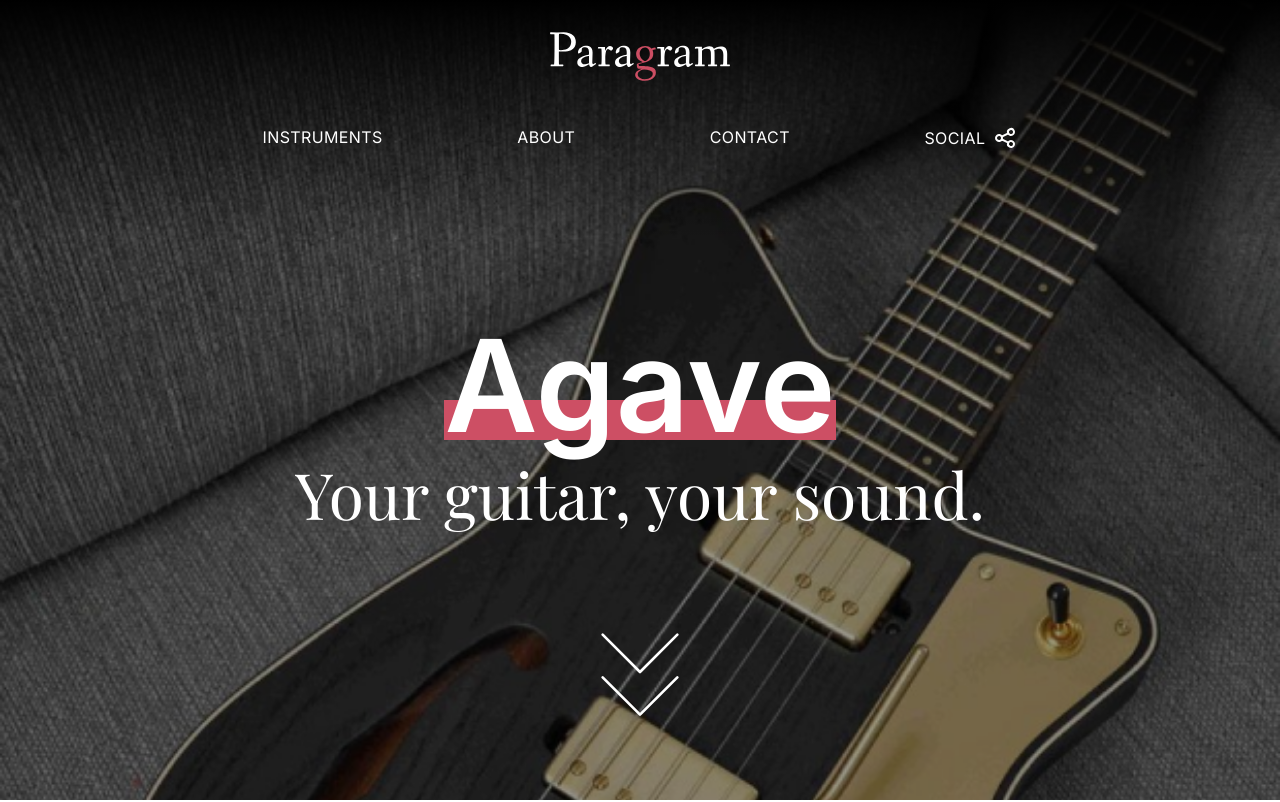
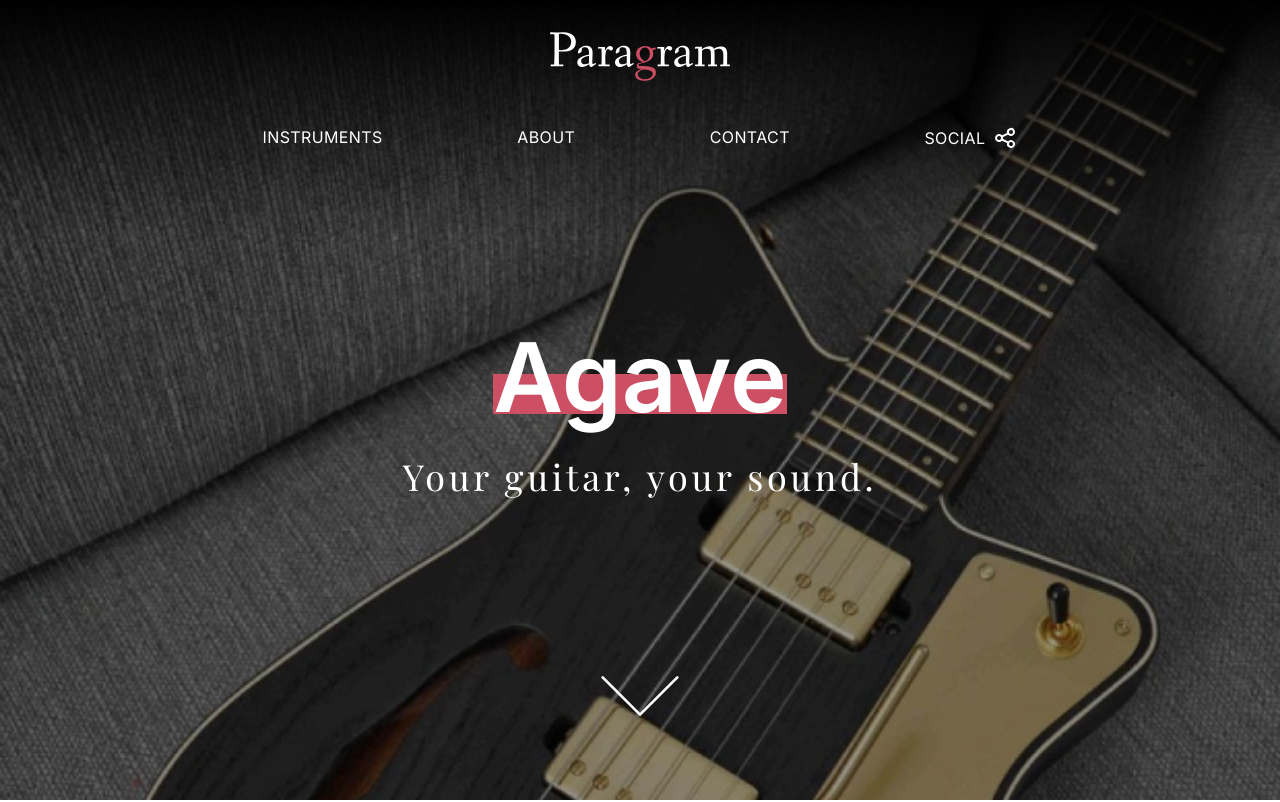
Before and after one commit to jsfowles/paragram, a Next.js app: page /agave in a window 1280 px wide. Shown: the top 802 px of the page. Built offline with nearby package versions, Linux system fonts and the light colour scheme; a web font is replaced by a local one.

Commit message:
more type updates

```diff
--- a/pages/agave.tsx
+++ b/pages/agave.tsx
@@ -11,12 +11,8 @@ const Agave = () => {
           className="h-screen w-full object-cover object-top"
         />
         <div className="absolute inset-0 z-40 text-white flex flex-col justify-center items-center bg-black/40">
-          <h1 className="text-[20vw] md:text-[10vw] py-6 text-white underline-hero relative">
-            Agave
-          </h1>
-          <h4 className="text-white text-[7vw] md:text-[5vw] font-serif">
-            Your guitar, your sound.
-          </h4>
+          <h1 className="py-6 text-white underline-hero relative">Agave</h1>
+          <h5 className="text-white font-serif">Your guitar, your sound.</h5>
 
           <DownArrows />
         </div>
--- a/pages/bass.tsx
+++ b/pages/bass.tsx
@@ -15,9 +15,7 @@ const Bass = () => {
           <h1 className="text-[20vw] md:text-[10vw] py-6 text-white underline-hero relative">
             Bass
           </h1>
-          <h4 className="text-white text-[7vw] md:text-[5vw] font-serif">
-            Your guitar, your sound.
-          </h4>
+          <h5 className="text-white">Your guitar, your sound.</h5>
           <DownArrows />
         </div>
       </div>
--- a/pages/continua.tsx
+++ b/pages/continua.tsx
@@ -14,9 +14,8 @@ const Continua = () => {
           <h1 className="text-[20vw] md:text-[10vw] py-6 text-white underline-hero relative">
             Continua
           </h1>
-          <h4 className="font-serif text-white text-[7vw] md:text-[5vw] font-serif">
-            Your guitar, your sound.
-          </h4>
+          <h5 className="text-white">Your guitar, your sound.</h5>
+
           <DownArrows />
         </div>
       </div>
--- a/pages/index.tsx
+++ b/pages/index.tsx
@@ -19,7 +19,7 @@ const Home = () => {
             <h1 className="pb-3 md:pb-6 text-gray-light">
               Electric Guitars <br /> & Basses
             </h1>
-            <h5 className="text-gray-light leading-tight text-4xl">
+            <h5 className="text-gray-light">
               Handmade in Jalisco,
               <br />
               The heart of Mexico
--- a/pages/standard.tsx
+++ b/pages/standard.tsx
@@ -14,9 +14,7 @@ const Standard = () => {
           <h1 className="text-[16vw] md:text-[10vw] py-6 text-white underline-hero relative">
             Standard
           </h1>
-          <h4 className="text-white text-[7vw] md:text-[5vw] font-serif">
-            Your guitar, your sound.
-          </h4>
+          <h5 className="text-white">Your guitar, your sound.</h5>
           <DownArrows />
         </div>
       </div>
--- a/src/components/DownArrows.tsx
+++ b/src/components/DownArrows.tsx
@@ -13,7 +13,7 @@ const DownArrows = () => {
         strokeLinecap="round"
         strokeLinejoin="round"
         strokeWidth={0.5}
-        d="M19 13l-7 7-7-7m14-8l-7 7-7-7"
+        d="M19 13l-7 7-7-7m14-8l-7"
       />
     </svg>
   );
--- a/styles/typography.css
+++ b/styles/typography.css
@@ -17,7 +17,7 @@
   }
 
   h1 {
-    @apply text-[10vw] md:text-[4vw] text-gray-dark font-bold leading-[1.1em];
+    @apply text-8xl text-gray-dark font-bold leading-[1.1em];
   }
 
   h2 {
@@ -31,7 +31,7 @@
   }
 
   h5 {
-    @apply font-serif tracking-widest;
+    @apply font-serif tracking-widest leading-tight text-4xl;
   }
 
   p,
```
